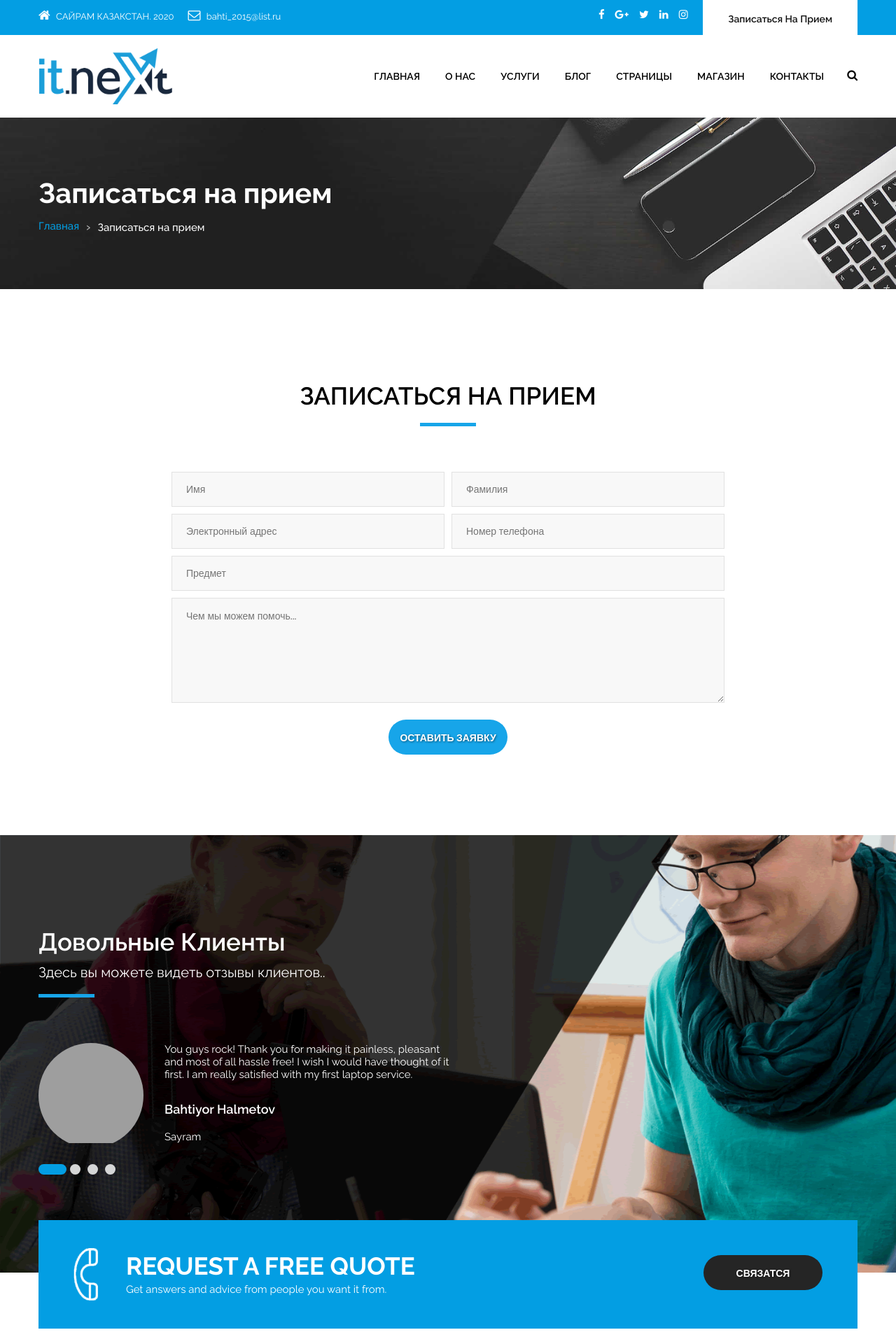
After one commit to halmetov/baha, a Django app: page /application/ in a window 1280 px wide. The commit adds this page. Shown: the top 1920 px of the page at 70% size. Run offline with Django 3.2, Linux system fonts and the light colour scheme; data comes from the database, SQL or seed files in the repository; some libraries are stand-ins or nearby versions; grey boxes are pictures that could not be loaded.

Commit message:
'application'

```diff
--- a/it_site/urls.py
+++ b/it_site/urls.py
@@ -20,7 +20,7 @@ from django.views.static import serve
 from it_site import settings
 from main.views import indexHandler, aboutHandler, serviceHandler, service_listHandler, service_detailHandler, \
     blogHandler, blog_detailHandler, priceHandler, faqHandler, shopHandler, shop_detailHandler, contactHandler, \
-    Handler404
+    Handler404, applicationHandler
 
 urlpatterns = [
     path('admin/', admin.site.urls),
@@ -42,8 +42,5 @@ urlpatterns = [
     path('shop/', shopHandler),
     path('shop/<int:product_id>/', shop_detailHandler),
     path('contact/', contactHandler),
-
-
-
-
+    path('application/', applicationHandler),
 ]
--- a/main/views.py
+++ b/main/views.py
@@ -339,14 +339,31 @@ def contactHandler(request):
     })
 
 
+
 def Handler404(request):
     informations = Information.objects.all()
     services = Service.objects.filter()
     contacts = Contact.objects.filter()
 
     return render(request, '404.html', {
-        'active_page': 'price',
         'informations': informations,
         'services': services,
         'contacts': contacts,
     })
+
+
+
+def applicationHandler(request):
+    client_sayss = ClientSays.objects.filter(status=0)
+    informations = Information.objects.all()
+    brands = Brand.objects.filter()[:5]
+    services = Service.objects.filter()
+
+
+
+    return render(request, 'application.html', {
+        'client_sayss': client_sayss,
+        'informations': informations,
+        'brands': brands,
+        'services': services,
+    })
--- /dev/null
+++ b/templates/application.html
@@ -0,0 +1,77 @@
+{% extends 'base.html' %}
+
+{% block content %}
+
+<!-- inner page banner -->
+<div id="inner_banner" class="section inner_banner_section">
+  <div class="container">
+    <div class="row">
+      <div class="col-md-12">
+        <div class="full">
+          <div class="title-holder">
+            <div class="title-holder-cell text-left">
+              <h1 class="page-title">Записаться на прием</h1>
+              <ol class="breadcrumb">
+                <li><a href="/">Главная</a></li>
+                <li class="active">Записаться на прием</li>
+              </ol>
+            </div>
+          </div>
+        </div>
+      </div>
+    </div>
+  </div>
+</div>
+<!-- end inner page banner -->
+
+
+<div class="section padding_layout_1">
+  <div class="container">
+    <div class="row">
+      <div class="col-xl-2 col-lg-2 col-md-12 col-sm-12 col-xs-12"></div>
+      <div class="col-xl-8 col-lg-8 col-md-12 col-sm-12 col-xs-12">
+        <div class="row">
+          <div class="full">
+            <div class="col-lg-12 col-md-12 col-sm-12 col-xs-12">
+              <div class="main_heading text_align_center">
+                <h2>Записаться на прием</h2>
+              </div>
+            </div>
+            <div class="col-lg-12 col-md-12 col-sm-12 col-xs-12 appointment_form">
+              <div class="form_section">
+                <form class="form_contant" action="index.html">
+                  <fieldset class="row">
+                  <div class="field col-lg-6 col-md-6 col-sm-12 col-xs-12">
+                    <input class="field_custom" placeholder="Имя" type="text" required>
+                  </div>
+                  <div class="field col-lg-6 col-md-6 col-sm-12 col-xs-12">
+                    <input class="field_custom" placeholder="Фамилия" type="text" required>
+                  </div>
+                  <div class="field col-lg-6 col-md-6 col-sm-12 col-xs-12">
+                    <input class="field_custom" placeholder="Электронный адрес" type="email" required>
+                  </div>
+                  <div class="field col-lg-6 col-md-6 col-sm-12 col-xs-12">
+                    <input class="field_custom" placeholder="Номер телефона" type="text" required>
+                  </div>
+                  <div class="field col-lg-12 col-md-12 col-sm-12 col-xs-12">
+                    <input class="field_custom" placeholder="Предмет" type="text" required>
+                  </div>
+                  <div class="field col-lg-12 col-md-12 col-sm-12 col-xs-12">
+                    <textarea class="field_custom" placeholder="Чем мы можем помочь... " required></textarea>
+                  </div>
+                  <div class="center">
+                    <button class="btn main_bt">Оставить заявку</button>
+                  </div>
+                  </fieldset>
+                </form>
+              </div>
+            </div>
+          </div>
+        </div>
+      </div>
+    </div>
+  </div>
+</div>
+<!-- section -->
+
+{% endblock %}
--- a/templates/base.html
+++ b/templates/base.html
@@ -69,7 +69,7 @@
             </div>
           </div>
           <div class="float-right">
-            <div class="make_appo"> <a class="btn white_btn" href="make_appointment.html">Записаться На Прием</a> </div>
+            <div class="make_appo"> <a class="btn white_btn" href="/application">Записаться На Прием</a> </div>
           </div>
         </div>
       </div>
@@ -223,7 +223,7 @@
               <p>{{ information.request_text }}</p>
             </div>
             {% endfor %}
-            <div class="button_Section_cont"> <a class="btn dark_gray_bt" href="it_contact.html">Связатся </a> </div>
+            <div class="button_Section_cont"> <a class="btn dark_gray_bt" href="/application">Связатся </a> </div>
           </div>
         </div>
       </div>
```
